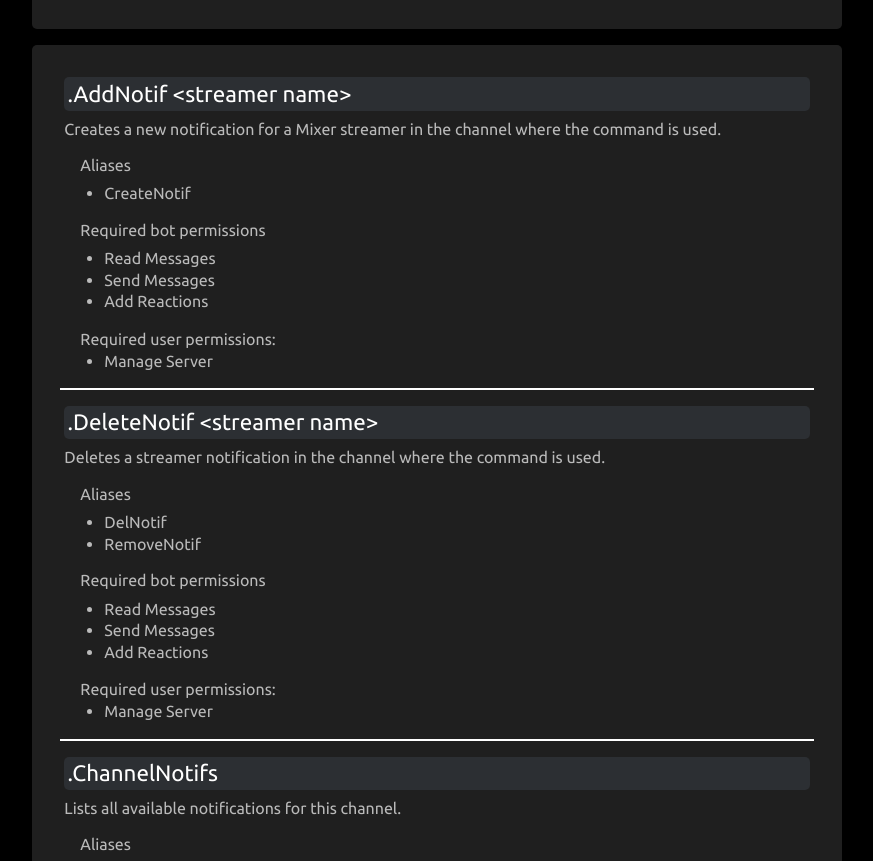
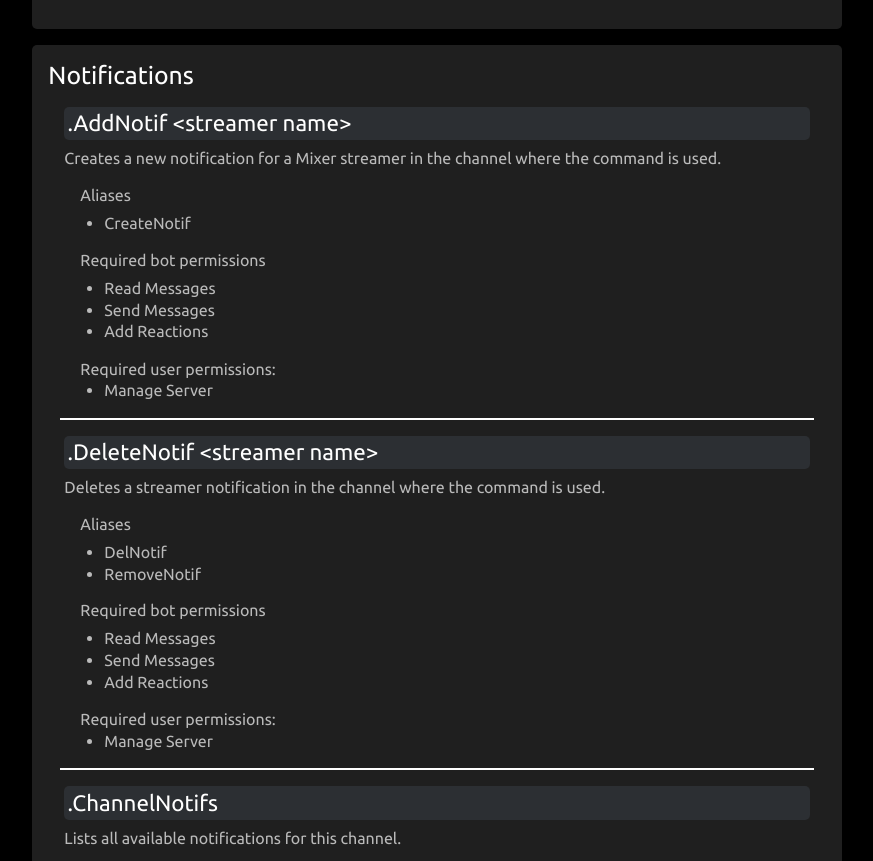
Before and after one commit to Lireoy/mixcord-web, a plain HTML site: page commands.html in a window 1280 px wide. Shown: the part 2745-3606 px from the top of the page, without its empty margins (203-1076 px from the left). Drawn offline with nearby package versions, Linux system fonts and the light colour scheme.

Commit message:
Last fix

```diff
--- a/commands.html
+++ b/commands.html
@@ -166,6 +166,7 @@
 
     <div class="row">
         <div class="col-xl-8 col-lg-8 col-md-10 col-sm-12 col-12 command">
+            <h3>Notifications</h3>
             <div class="command-margin">
                 <h4>.AddNotif &lt;streamer name&gt;</h4>
                 <p class="secondary-text">Creates a new notification for a Mixer streamer in the channel where the
```
